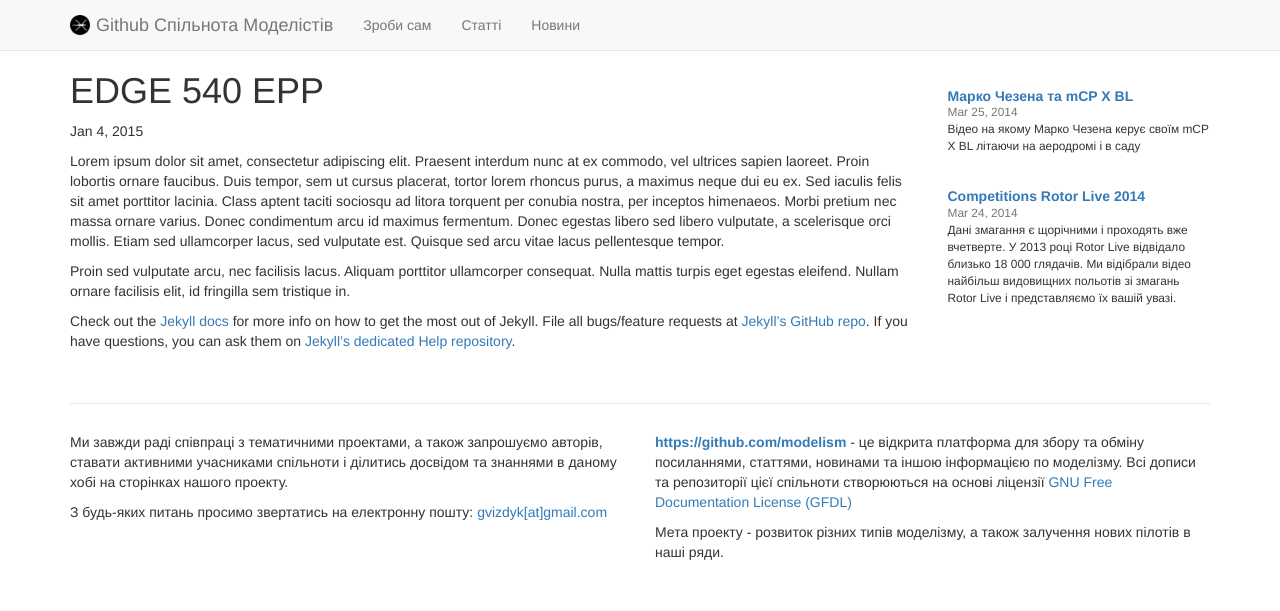
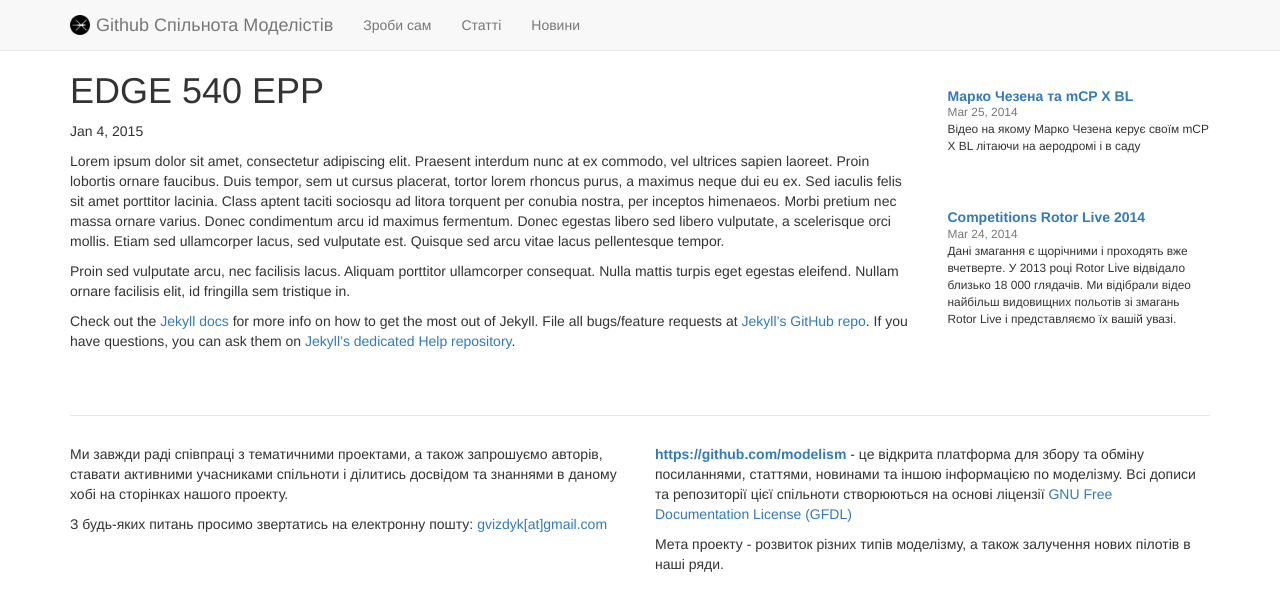
Before and after one commit to modelism/community, a Jekyll site: the page built from _posts/2015-01-04-diy-edge-540-epp.markdown, in a window 1280 px wide. Shown: the top 611 px of the page. Built offline with Jekyll 4.4.1, drawn with Linux system fonts in a browser that asks for light colours; nearby versions of some CDN libraries.

Commit message:
Update modelism.css

```diff
--- a/css/modelism.css
+++ b/css/modelism.css
@@ -59,7 +59,7 @@
     margin-top: 2em;
     }
 .news-item {
-    margin-bottom: 1em;
+    margin-bottom: 2.5em;
     display: inline-block;
     float: none;
     vertical-align: top;
```
